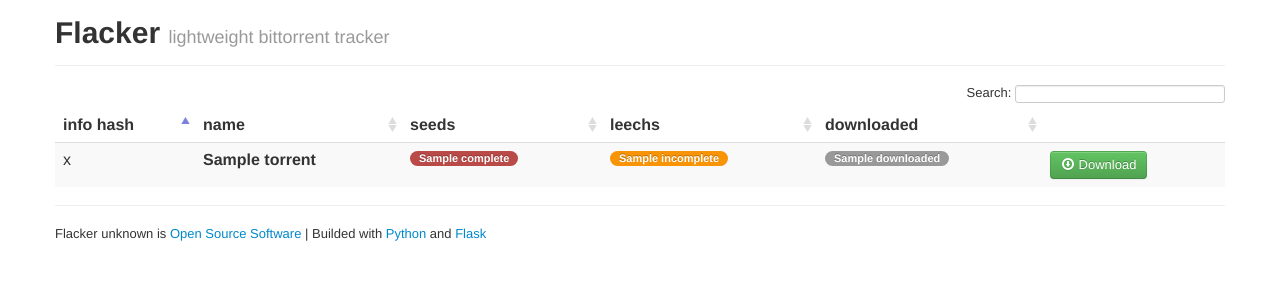
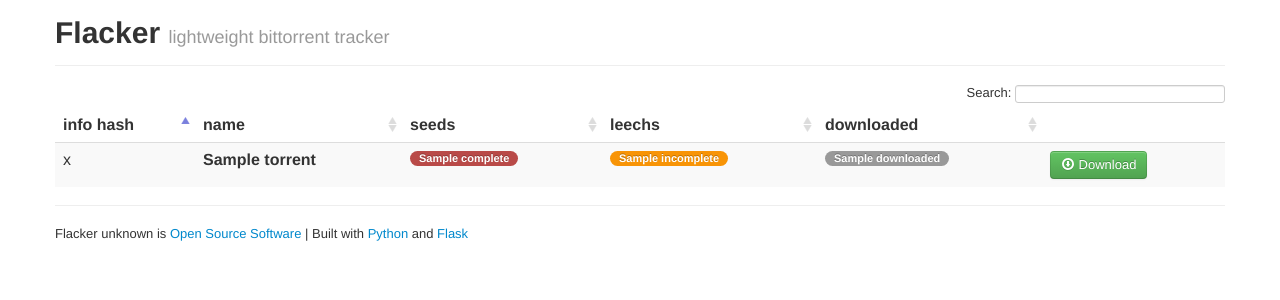
Before and after one commit to jarus/flacker, a Flask app: template flacker/templates/index.html in a window 1280 px wide. Shown: the top 300 px of the page. Run offline with Flask 3, Linux system fonts and the light colour scheme; the template is opened without the code that fills it: most values are stand-ins (such as "Sample title", 1, 10 or a date in 2020).

Commit message:
Fix builded to built

```diff
--- a/flacker/templates/index.html
+++ b/flacker/templates/index.html
@@ -61,7 +61,7 @@
 
       <hr>
       <footer>
-        Flacker {{ flacker_version }} is <a href="https://github.com/jarus/flacker">Open Source Software</a> | Builded with <a href="http://python.org">Python</a> and <a href="http://flask.pocoo.org/">Flask</a>
+        Flacker {{ flacker_version }} is <a href="https://github.com/jarus/flacker">Open Source Software</a> | Built with <a href="http://python.org">Python</a> and <a href="http://flask.pocoo.org/">Flask</a>
       </footer>
     </div>
 
```
